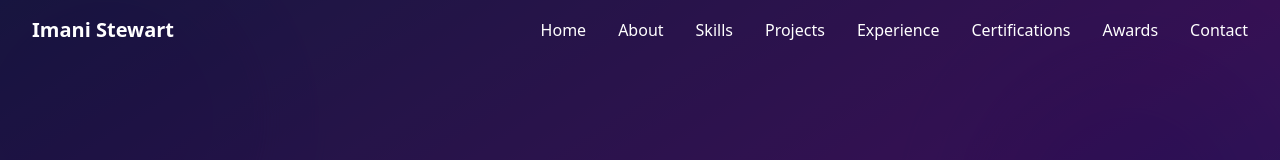
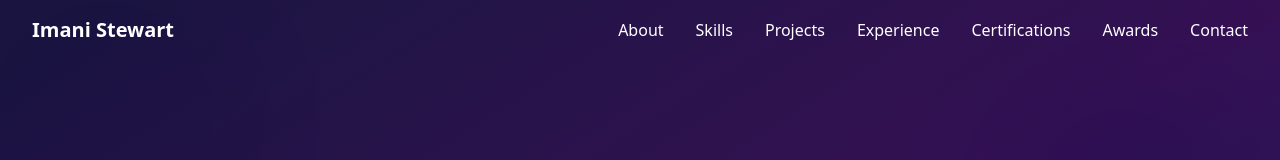
Before and after one commit to imanistewart/hire-me-website, a React (Vite) app: page / in a window 1280 px wide. Shown: the top 160 px of the page. Built offline with nearby package versions, Linux system fonts and the light colour scheme.

Commit message:
remove 'home' in menu

```diff
--- a/src/components/Header.tsx
+++ b/src/components/Header.tsx
@@ -19,8 +19,6 @@ const Header: React.FC = () => {
   }, []);
 
   const navLinks = [
-    // Optional: If you want the "Home" or Logo link to also scroll to hero
-    { name: 'Home', href: '#hero' }, // This could replace the static name link
     { name: 'About', href: '#about' },
     { name: 'Skills', href: '#skills' },
     { name: 'Projects', href: '#projects' },
```
